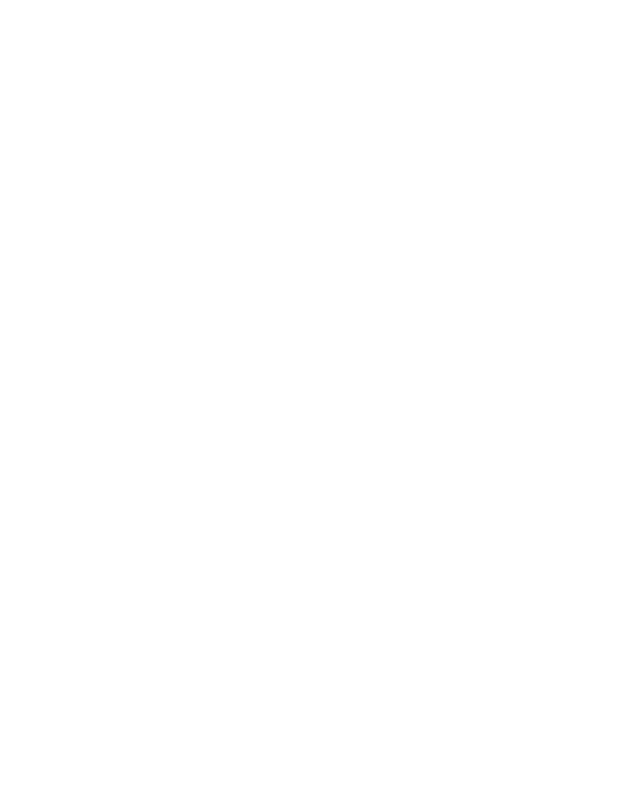
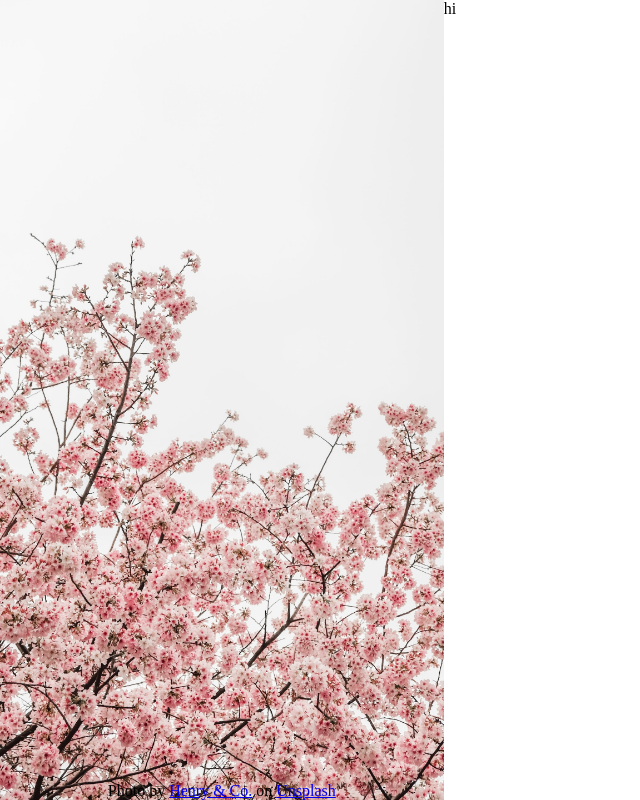
Before and after one commit to hart-venus/sign_up_form, a plain HTML site: page index.html in a window 1280 px wide. Shown: the whole page, without its empty margins (0-640 px from the left). Drawn offline with Linux system fonts and the light colour scheme.

Commit message:
Background image

```diff
--- a/index.html
+++ b/index.html
@@ -2,11 +2,19 @@
 <html lang="en">
 <head>
   <meta charset="UTF-8">
+  <link rel="stylesheet" href="style.css">
   <meta http-equiv="X-UA-Compatible" content="IE=edge">
   <meta name="viewport" content="width=device-width, initial-scale=1.0">
-  <title>Document</title>
+  <title>Signup Form</title>
 </head>
 <body>
-
+  <div class="background">
+    <div id="credit">
+      Photo by <a href="https://unsplash.com/@hngstrm?utm_source=unsplash&utm_medium=referral&utm_content=creditCopyText">Henry & Co.</a> on <a href="https://unsplash.com/s/photos/vaporwave?utm_source=unsplash&utm_medium=referral&utm_content=creditCopyText">Unsplash</a>
+    </div>
+  </div>
+  <div class="form">
+    hi
+  </div>
 </body>
 </html>
--- /dev/null
+++ b/style.css
@@ -0,0 +1,17 @@
+html, body {
+  margin: 0;
+  padding: 0;
+}
+
+body {
+  display: flex;
+}
+
+.background {
+  height: 100vh;
+  display: flex;
+  align-items: flex-end;
+  justify-content: center;
+  flex: 0.35;
+  background-image: url("photo.jpg"); background-size: cover; background-repeat:no-repeat;
+}
```
Also changed, not shown: photo.jpg (added).
